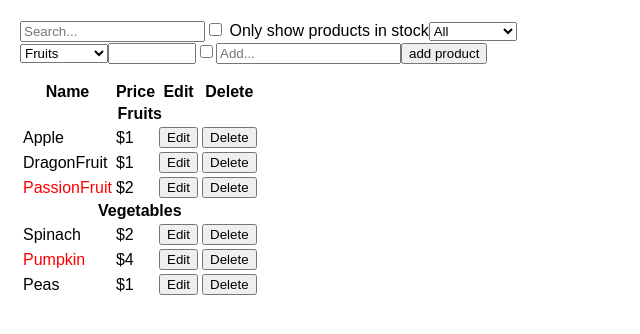
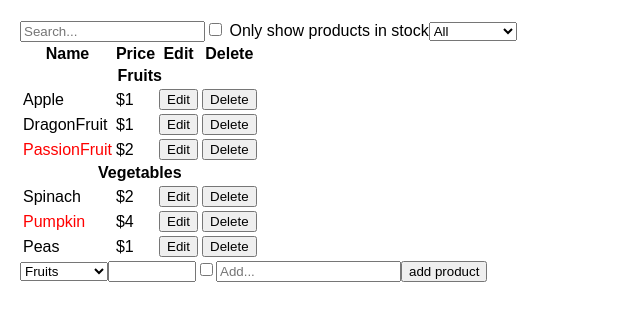
Before and after one commit to IchikaCoding/react-practice, a React (Vite) app: page / in a window 1280 px wide. Shown: the top 334 px of the page, without its empty margins (0-640 px from the left). Built offline with nearby package versions, Linux system fonts and the light colour scheme.

Commit message:
feat: 商品名のバリデーションを追加して配置を調整

```diff
--- a/src/components/AddProductForm.jsx
+++ b/src/components/AddProductForm.jsx
@@ -1,5 +1,8 @@
 import { useState } from "react";
-import { validationPrice } from "../validation/validation";
+import {
+  validationPrice,
+  validationTrimmedName,
+} from "../validation/validation";
 
 // ここでinputされた情報を受け取る必要がある！
 
@@ -41,21 +44,20 @@ export default function AddProductForm({ products, onProductsChange }) {
       setErrorMessage(validationError);
       return;
     }
-    // // 価格は1〜100000で入力してくださいと表示するための条件分岐を書く
-    // // priceが1より小さい、10万より大きい、数値じゃないならエラー
-    // // エラーメッセージをセットして、フォーム送信を早期リターンさせる
-    // const price = Number(productPrice);
-    // if (!Number.isFinite(price) || price < 1 || price > 100000) {
-    //   setErrorMessage("価格は1〜100000で入力してください");
-    //   return;
-    // }
+    // 商品名の空白を削除する
+    const trimmedName = productName.trim();
+    const nameError = validationTrimmedName(trimmedName);
+    if (nameError) {
+      setErrorMessage(nameError);
+      return;
+    }
     setErrorMessage(null);
     const newProduct = {
       id: crypto.randomUUID(),
       category: productCategory,
       price: Number(productPrice),
       stocked: isProductStock,
-      name: productName,
+      name: trimmedName,
     };
 
     // FilterableProductTableにわたすための一時データ
--- a/src/components/FilterableProductTable.jsx
+++ b/src/components/FilterableProductTable.jsx
@@ -180,7 +180,6 @@ export default function FilterableProductTable() {
         onFilterTextChange={setFilterText}
         onInStockOnlyChange={setInStockOnly}
       />
-      <AddProductForm products={products} onProductsChange={setProducts} />
       {/* 商品情報、チェックされたかどうか、フィルターするときのテキストを受け取るためのprops */}
       {/* 更新された値を使えばいいだけだからstateを更新する関数は不要 */}
       <ProductTable
@@ -199,6 +198,7 @@ export default function FilterableProductTable() {
         setDraftPrice={setDraftPrice}
         errorMessage={errorMessage}
       />
+      <AddProductForm products={products} onProductsChange={setProducts} />
       <Modal
         isModalOpen={isModalOpen}
         onConfirm={handleModalOkBtn}
```
